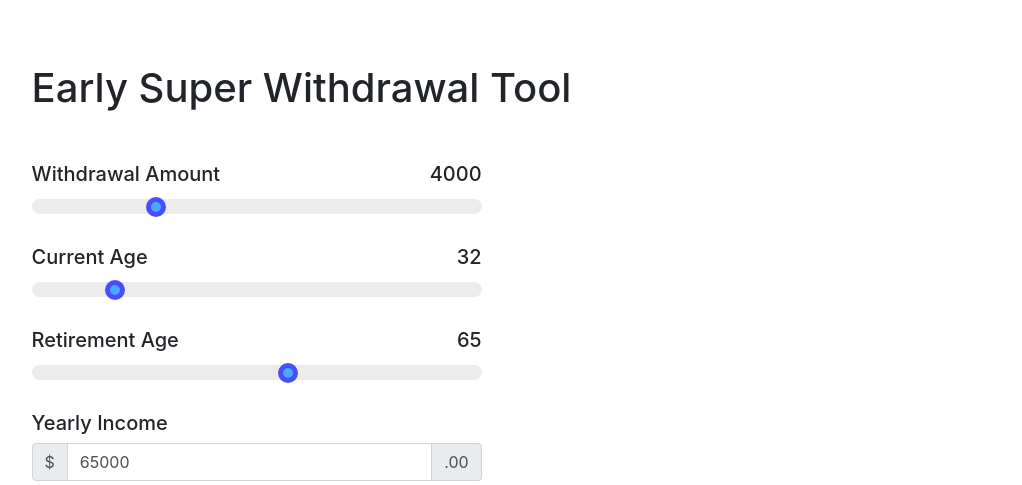
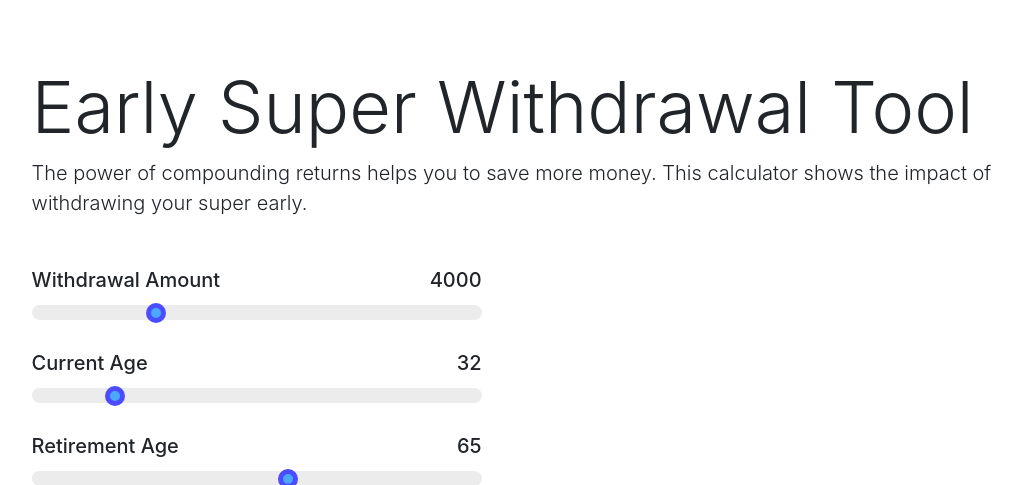
Before and after one commit to TianleJin/GovHack-2020, a Flask app: page / in a window 1280 px wide. Shown: the top 485 px of the page, without its empty margins (128-1150 px from the left). Run offline with Flask 2, Linux system fonts and the light colour scheme; some libraries are stand-ins or nearby versions.

Commit message:
text changes

```diff
--- a/templates/home.html
+++ b/templates/home.html
@@ -16,7 +16,9 @@
 {% endblock %} {% block content %}
 
 <div class="container">
-  <h1>Early Super Withdrawal Tool</h1>
+  <h1 class="display-3">Early Super Withdrawal Tool</h1>
+  <p class="lead">The power of compounding returns helps you to save more money. This calculator shows the impact of withdrawing your super early.</p>
+
 
   <div class="info-container">
     <!-- Inputs -->
```
